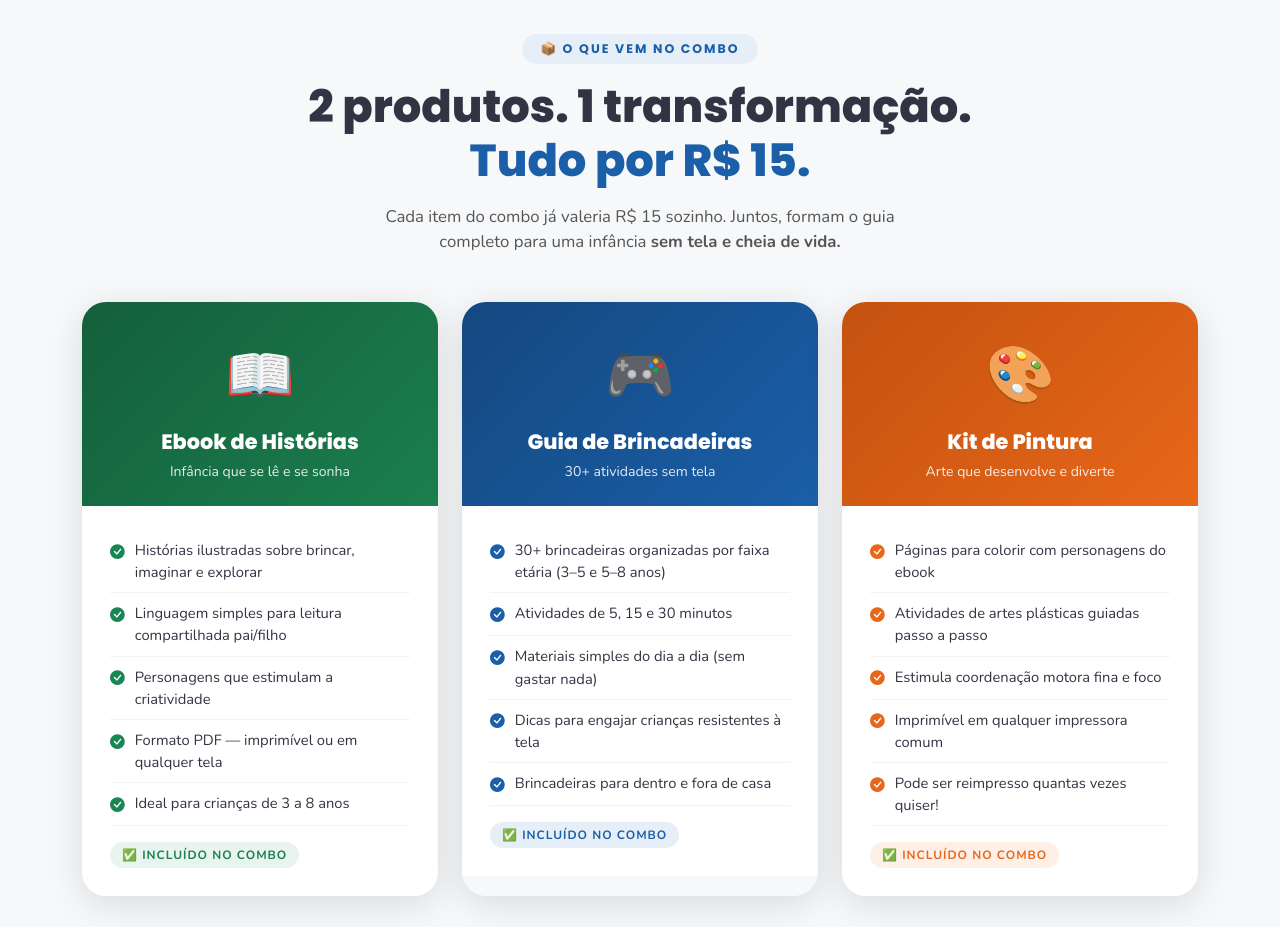
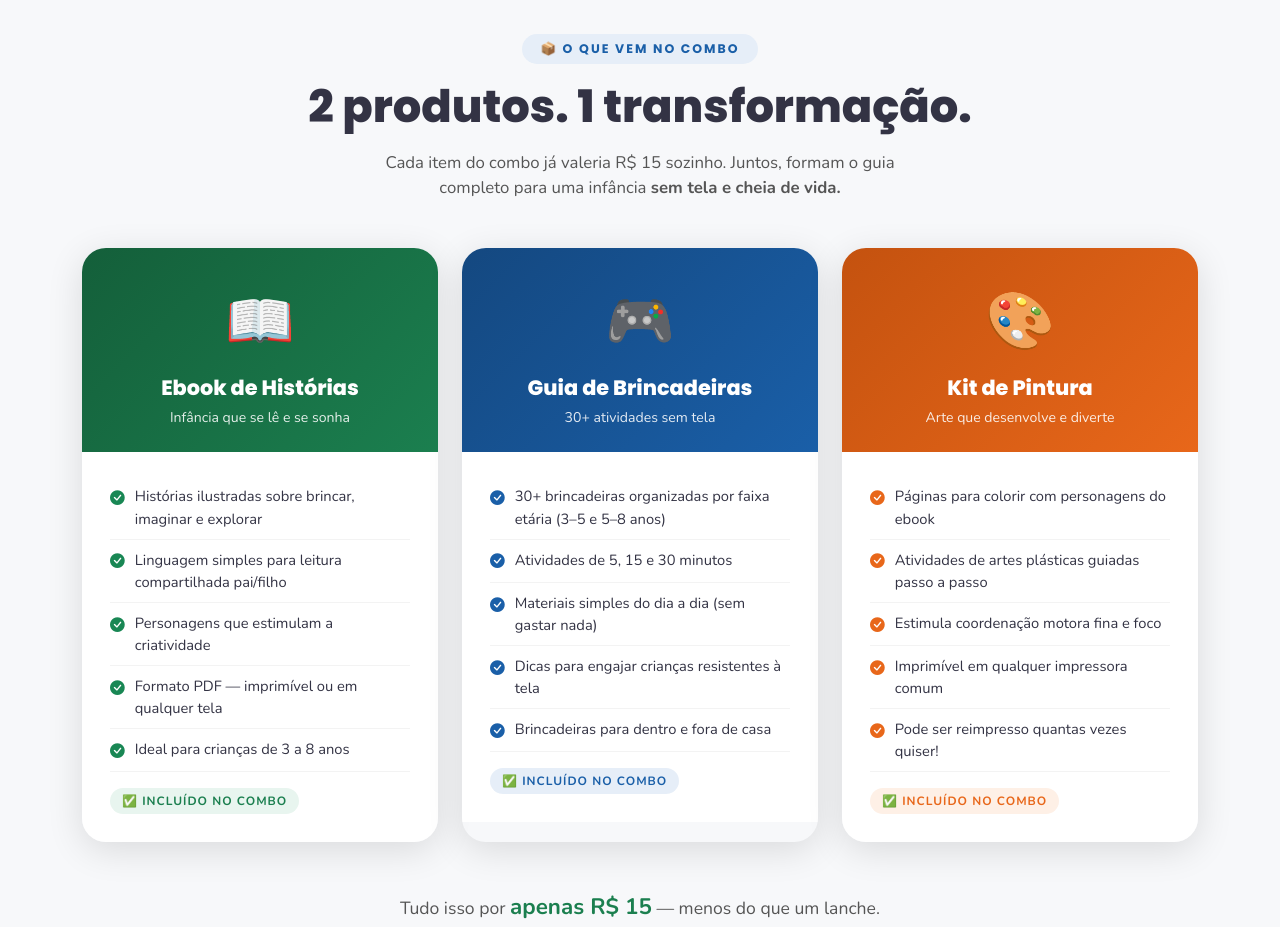
Before and after one commit to TiagoDoria/MundoForaDaTela, a plain HTML site: page index.html in a window 1280 px wide. Shown: the part 3780-4707 px from the top of the page. Drawn offline with nearby package versions, Linux system fonts and the light colour scheme.

Commit message:
correcao

```diff
--- a/index.html
+++ b/index.html
@@ -1033,7 +1033,6 @@
       <span class="section-tag tag-blue">📦 O Que Vem no Combo</span>
       <h2 class="section-title" style="font-size:clamp(1.8rem,4vw,2.8rem)">
         2 produtos. 1 transformação.<br>
-        <span style="color:var(--blue)">Tudo por R$ 15.</span>
       </h2>
       <p class="mt-3" style="max-width:560px;margin:0 auto;font-size:1.05rem;color:#555">
         Cada item do combo já valeria R$ 15 sozinho. Juntos, formam
```
